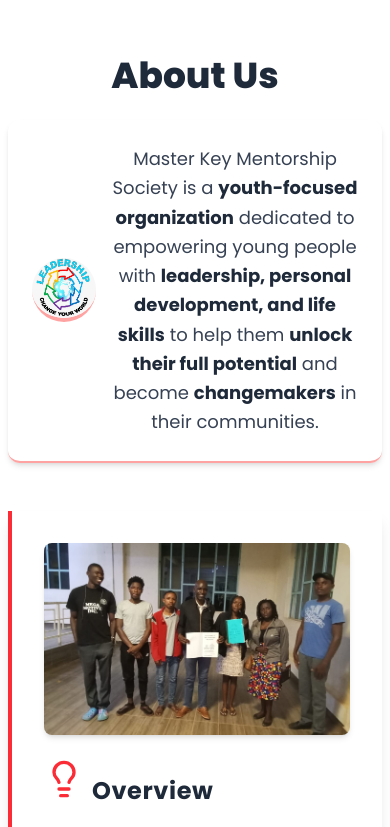
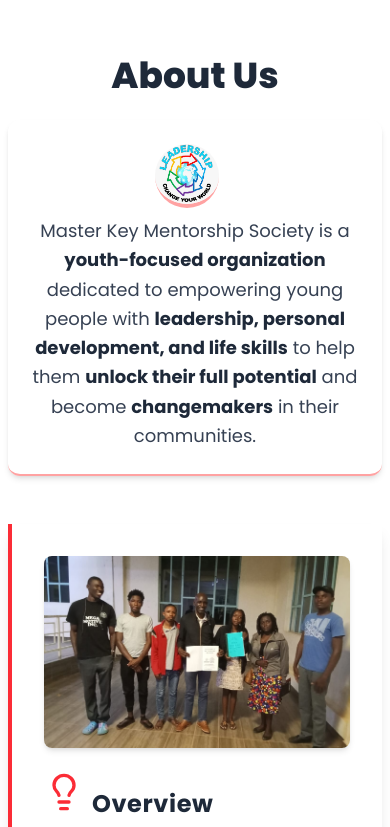
Before and after one commit to paulndalila/masterkey, a React (Vite) app: page / in a window 390 px wide. Shown: the part 900-1727 px from the top of the page. Built offline with nearby package versions, Linux system fonts and the light colour scheme; a web font is replaced by a local one.

Commit message:
homepage update

```diff
--- a/src/components/CoreFocus.jsx
+++ b/src/components/CoreFocus.jsx
@@ -14,7 +14,7 @@ const CoreFocus = () => {
 
   return (
     <motion.div
-      className="bg-beige-200 p-6 md:p-8 shadow-lg flex flex-col md:flex-row items-center gap-6 border-l-4 border-red-700"
+      className="bg-beige-200 p-2 md:p-8 shadow-lg flex flex-col md:flex-row items-center gap-6 md:border-l-4 md:border-red-700"
       initial="hidden"
       whileInView="visible"
       viewport={{ once: true }}
--- a/src/components/Intro.jsx
+++ b/src/components/Intro.jsx
@@ -12,7 +12,7 @@ const Intro = () => {
   };
 
   return (
-    <div className="bg-beige-200 rounded-xl shadow-md flex items-center justify-center p-6 mb-12 border-b-2 border-red-300">
+    <div className="bg-beige-200 rounded-xl shadow-md flex flex-col md:flex-row gap-2 md:gap-0 items-center justify-center p-6 mb-12 border-b-2 border-red-300">
       <motion.img
         src={banner}
         alt="Master Key Logo"
```
